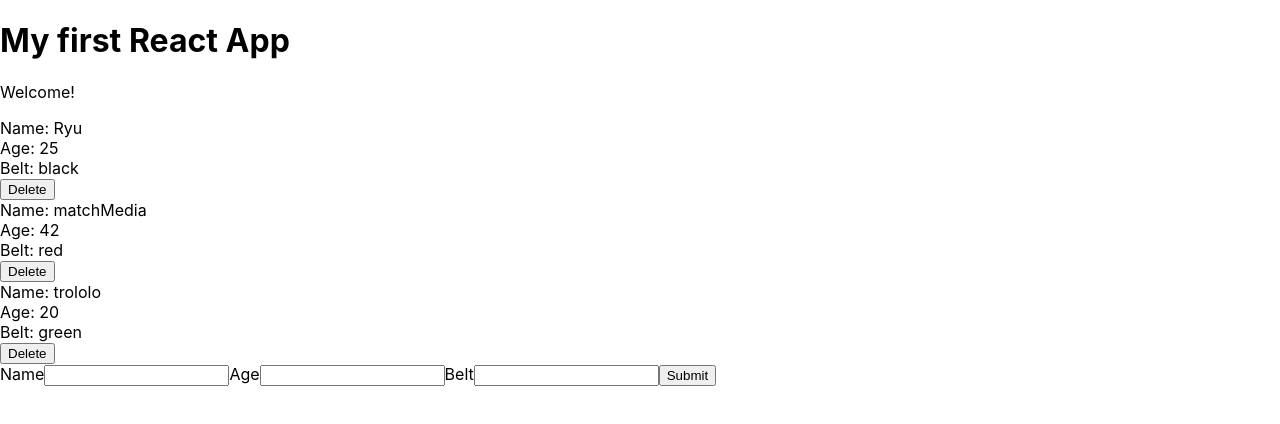
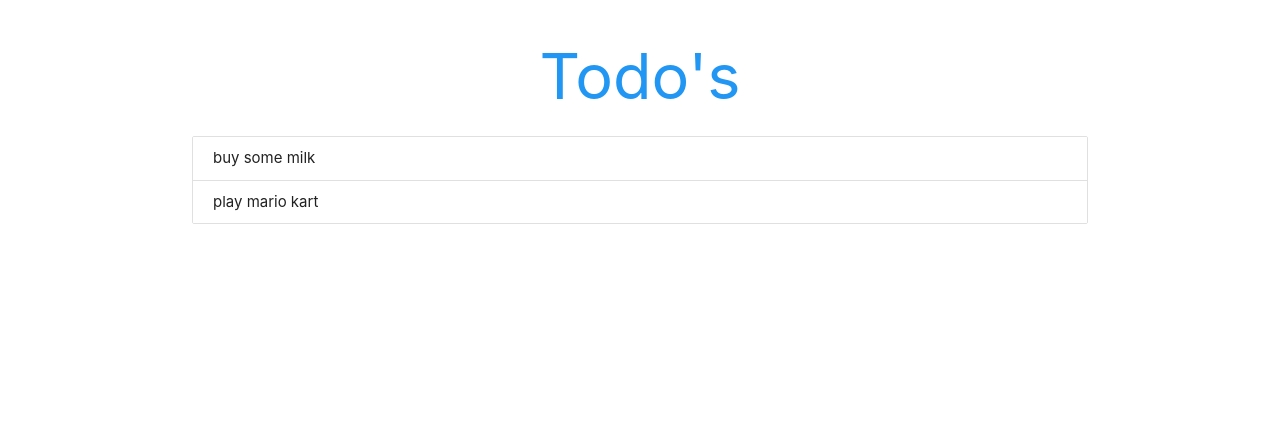
Before and after one commit to zzibert/React-Redux, a React (Create React App) app: page / in a window 1280 px wide. Shown: the top 424 px of the page. Built offline with nearby package versions, Linux system fonts and the light colour scheme.

Commit message:
#23 - Todo App (part 1)

```diff
--- a/public/index.html
+++ b/public/index.html
@@ -19,6 +19,7 @@
       work correctly both with client-side routing and a non-root public URL.
       Learn how to configure a non-root public URL by running `npm run build`.
     -->
+    <link rel="stylesheet" href="https://cdnjs.cloudflare.com/ajax/libs/materialize/1.0.0/css/materialize.min.css">
     <title>React App</title>
   </head>
   <body>
--- a/src/AddNinja.js
+++ /dev/null
@@ -1,35 +0,0 @@
-import React, { Component } from 'react'
-
-class AddNinja extends Component{
-    state = {
-        name: null,
-        age: null,
-        belt: null
-    }
-    handleChange = (e) => {
-        this.setState({
-            [e.target.id]: e.target.value
-        })
-    }
-    handleSubmit = (e) => {
-        e.preventDefault()
-        this.props.addNinja(this.state)
-    }
-    render(){
-        return (
-            <div>
-                <form onSubmit={this.handleSubmit}>
-                    <label htmlFor="name">Name</label>
-                    <input onChange={this.handleChange} type="text" id="name"/>
-                    <label htmlFor="name">Age</label>
-                    <input onChange={this.handleChange} type="text" id="age"/>
-                    <label htmlFor="name">Belt</label>
-                    <input onChange={this.handleChange} type="text" id="belt"/>
-                    <button>Submit</button>
-                </form>
-            </div>
-        )
-    }
-}
-
-export default AddNinja
--- a/src/App.js
+++ b/src/App.js
@@ -1,34 +1,25 @@
 import React, { Component } from 'react';
-import Ninjas from './Ninjas'
-import AddNinja from './AddNinja'
+import Todos from './Todos'
 class App extends Component {
   state = {
-    ninjas: [
-      {name: "Ryu", age: 25, belt: "black", id: 1},
-      {name: "matchMedia", age: 42, belt: "red", id: 2},
-      {name: "trololo", age: 20, belt: "green", id: 3}
+    todos: [
+      {id: 1, content: 'buy some milk'},
+      {id: 2, content: 'play mario kart'}
     ]
   }
-  addNinja = (ninja) => {
-    ninja.id = Math.random()
-    let ninjas = [...this.state.ninjas, ninja]
+  deleteTodo = (id) => {
+    let todos = this.state.todos.filter(todo => todo.id !== id)
     this.setState({
-      ninjas
-    })
-  }
-  deleteNinja = (id) => {
-    let ninjas = this.state.ninjas.filter(ninja => ninja.id !== id)
-    this.setState({
-      ninjas
+      todos
     })
   }
   render() {
     return (
-      <div className="App">
-        <h1>My first React App</h1>
-        <p>Welcome!</p>
-        <Ninjas deleteNinja={ this.deleteNinja } ninjas={ this.state.ninjas } />
-        <AddNinja  addNinja={ this.addNinja }/>
+      <div className="todo-app container">
+        <h1 className="center blue-text">
+          Todo's
+        </h1>
+        <Todos deleteTodo={ this.deleteTodo } todos={ this.state.todos }/>
       </div>
     );
   }
--- a/src/Ninjas.js
+++ /dev/null
@@ -1,22 +0,0 @@
-import React from 'react'
-
-const Ninjas = ({ninjas, deleteNinja}) => {
-    const ninjaList = ninjas.filter(ninja => ninja.age > 19).map(ninja => {
-        return (
-            <div className="ninja" key={ ninja.id }>
-                <div>Name: { ninja.name }</div>
-                <div>Age: { ninja.age }</div>
-                <div>Belt: { ninja.belt }</div>
-                <button onClick= { () => deleteNinja(ninja.id) }>Delete</button>
-                <br/>
-            </div>
-        )
-    })
-    return (
-        <div className="ninja-list">
-            { ninjaList }
-        </div>
-    )
-}
-
-export default Ninjas
--- /dev/null
+++ b/src/Todos.js
@@ -0,0 +1,22 @@
+import React from 'react'
+
+const Todos = ({ todos, deleteTodo }) => {
+    const todoList = todos.length ? (
+        todos.map(todo => {
+            return (
+                <div onClick={ () => deleteTodo(todo.id) } className="collection-item" key={ todo.id }>
+                    <span>{ todo.content }</span>
+                </div>
+            )
+        })
+    ) : (
+        <p className="center">You have no todo's left!</p>
+    )
+    return (
+        <div className="todos collection">
+            { todoList }
+        </div>
+    )
+}
+
+export default Todos
```
